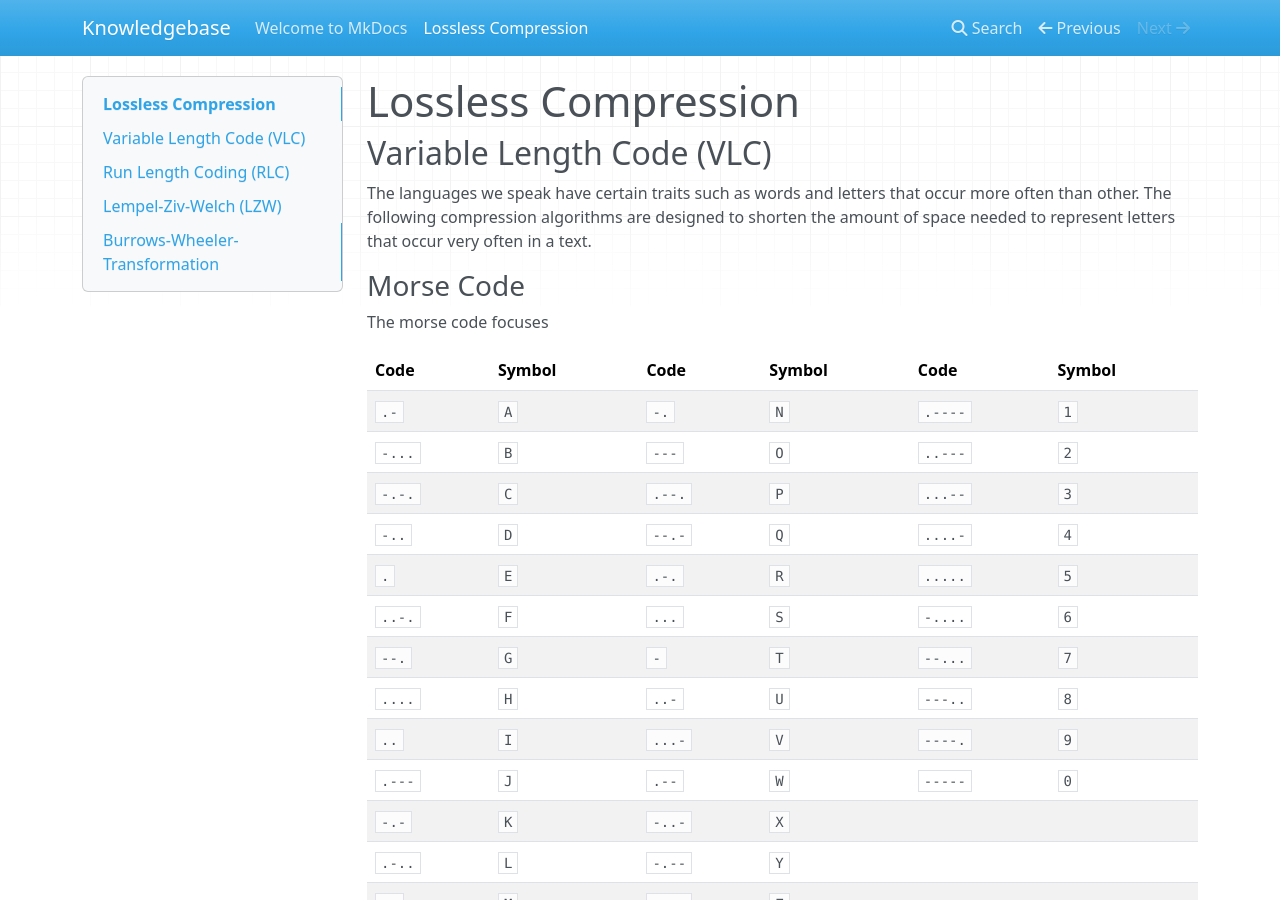
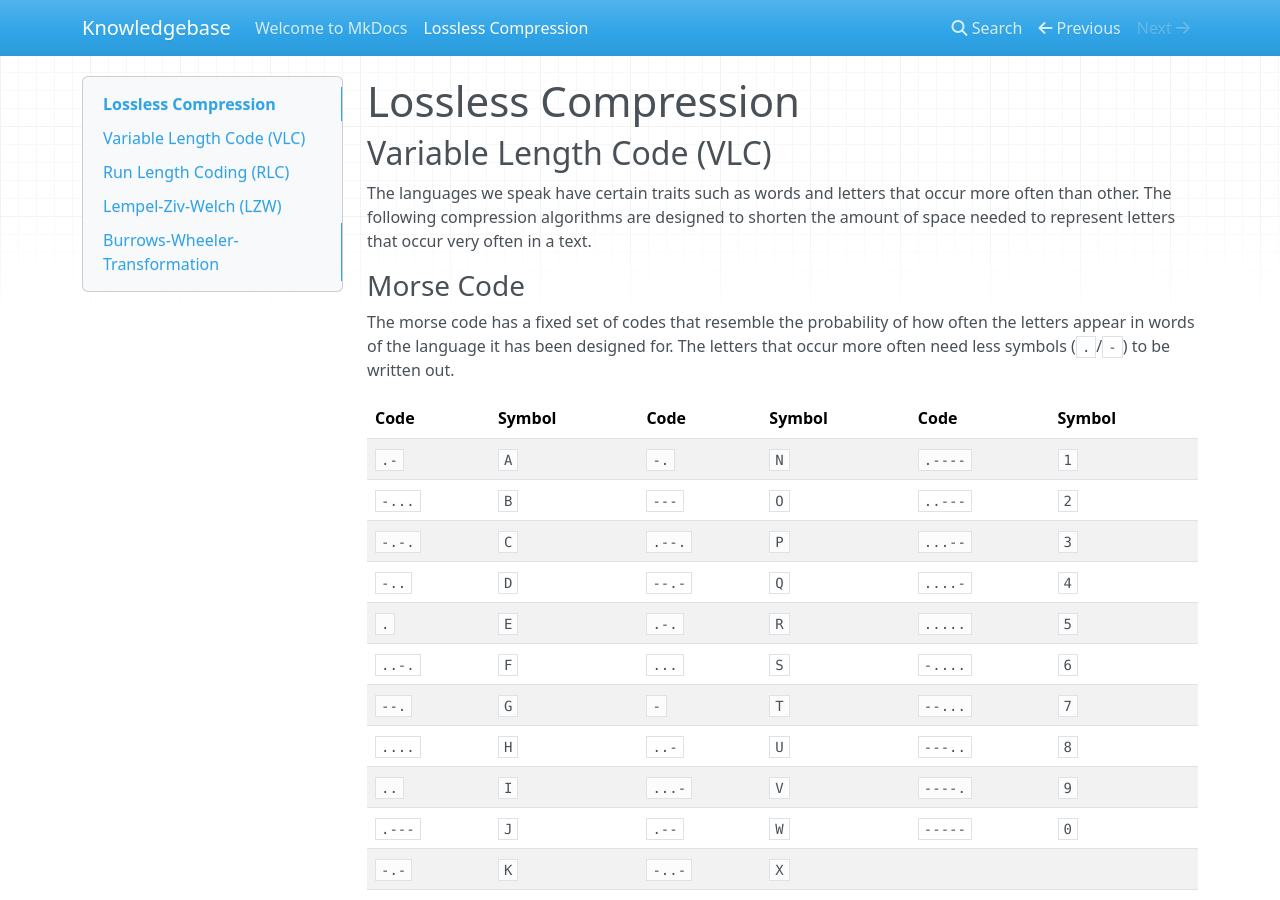
Before and after one commit to TimKral5/knowledgebase, an MkDocs documentation site: the page built from docs/lossless_compression.md, in a window 1280 px wide and 900 px high. Built offline with MkDocs 1.6.1, drawn with Linux system fonts in a browser that asks for light colours; nearby versions of some CDN libraries.

Commit message:
complete description for morse code

```diff
--- a/docs/lossless_compression.md
+++ b/docs/lossless_compression.md
@@ -9,7 +9,10 @@ letters that occur very often in a text.
 
 ### Morse Code
 
-The morse code focuses
+The morse code has a fixed set of codes that resemble the probability
+of how often the letters appear in words of the language it has been
+designed for. The letters that occur more often need less symbols
+(`.`/`-`) to be written out.
 
 | Code    | Symbol | Code    | Symbol | Code    | Symbol |
 |---------|--------|---------|--------|---------|--------|
@@ -27,9 +30,7 @@ The morse code focuses
 | `.-..`  | `L`    | `-.--`  | `Y`    |
 | `--`    | `M`    | `--..`  | `Z`    |
 
-**The international morse code table**
-
-
+> The international morse code table
 
 ### Huffman Code
 
```
